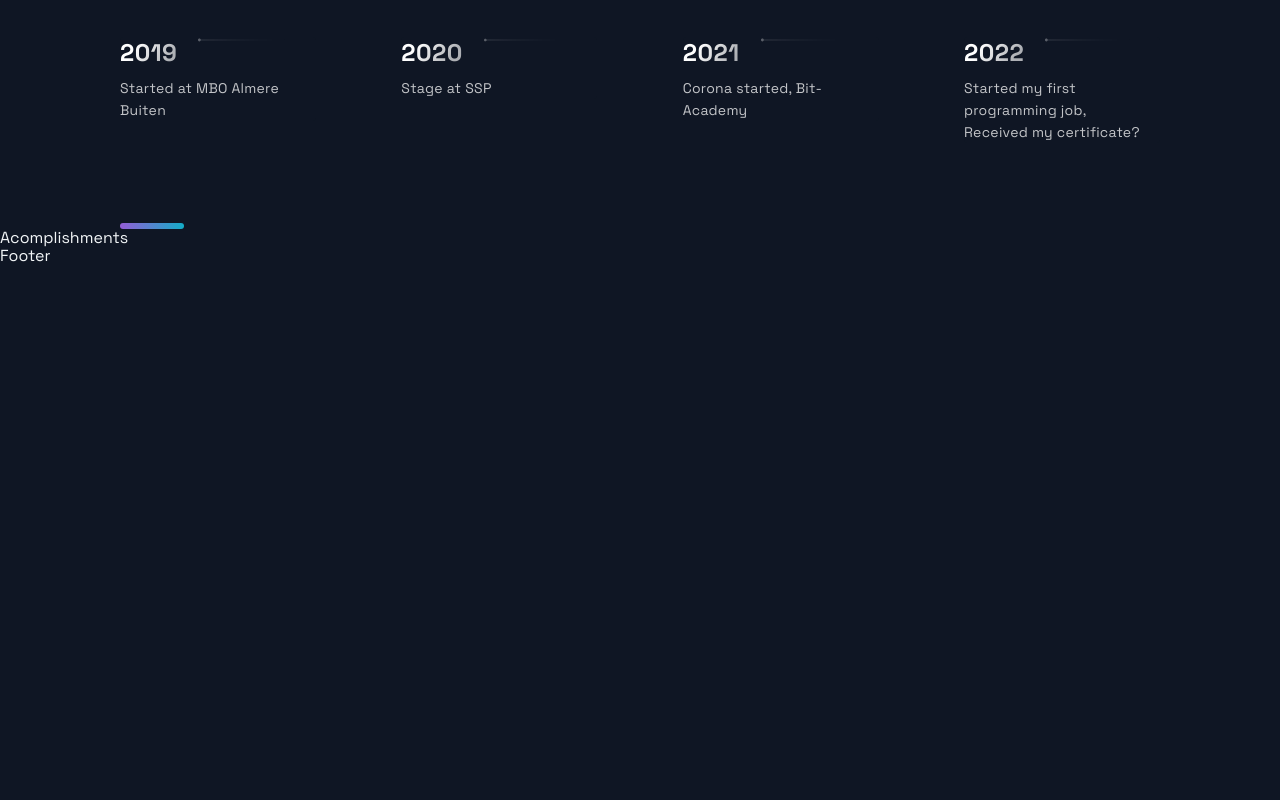
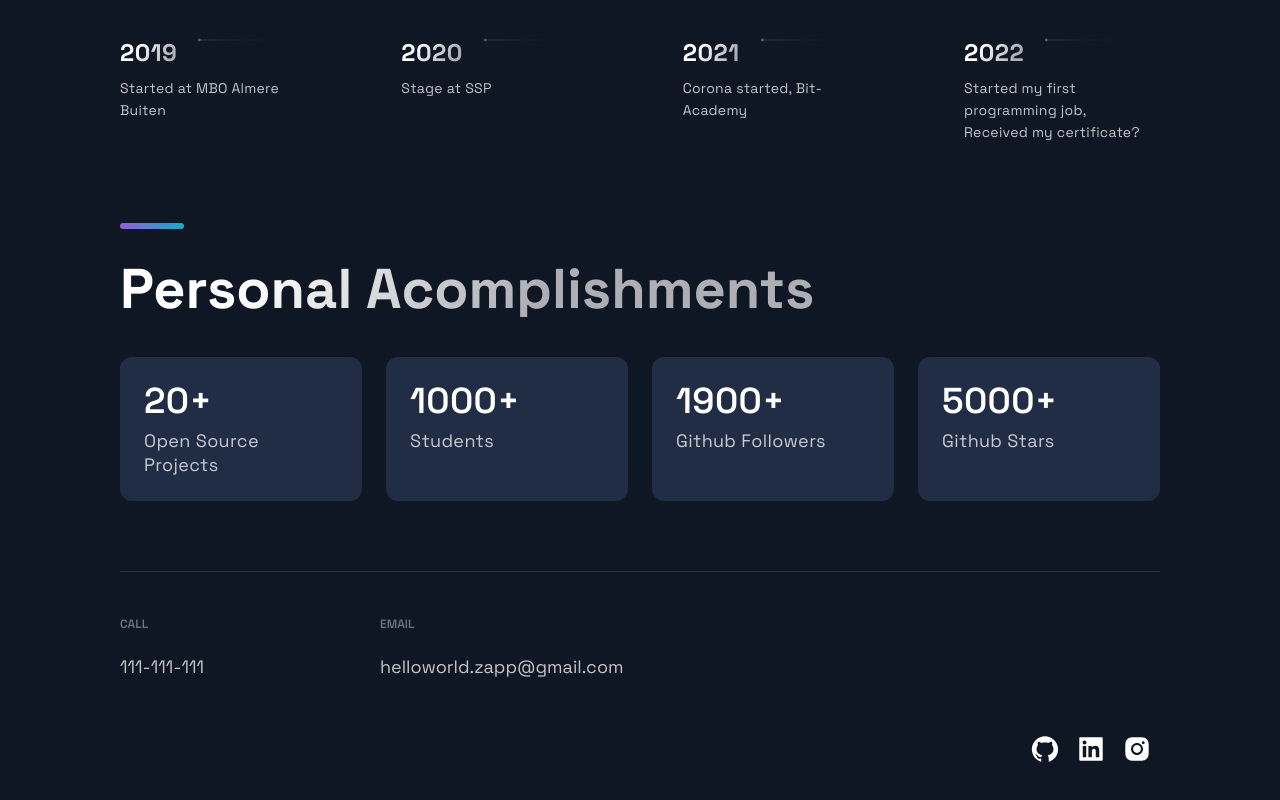
Before and after one commit to Zappyboy/portfolio-zapp, a Next.js app: page / in a window 1280 px wide. Shown: the part 2810-3610 px from the top of the page. Before the commit the page ends 3076 px from the top, so only its background shows below. Built offline with nearby package versions, Linux system fonts and the light colour scheme.

Commit message:
Acomplishments + footer

```diff
--- a/src/components/Acomplishments/Acomplishments.js
+++ b/src/components/Acomplishments/Acomplishments.js
@@ -11,9 +11,17 @@
 ];
 
 const Acomplishments = () => (
-  <div>
-    Acomplishments
-  </div>
+  <Section>
+    <SectionTitle>Personal Acomplishments</SectionTitle>
+    <Boxes>
+      {data.map((card, index)=>(
+        <Box key={index}>
+          <BoxNum>{card.number}+</BoxNum>
+          <BoxText>{card.text}</BoxText>
+        </Box>
+      ))}
+    </Boxes>
+  </Section>
 );
 
 export default Acomplishments;
--- a/src/components/Footer/Footer.js
+++ b/src/components/Footer/Footer.js
@@ -6,9 +6,34 @@
 
 const Footer = () => {
   return (
-    <div>
-      Footer
-    </div>
+    <FooterWrapper>
+      <LinkList>
+        <LinkColumn>
+          <LinkTitle>Call</LinkTitle>
+          <LinkItem href='tel:111-111-111'>111-111-111</LinkItem>
+        </LinkColumn>
+        <LinkColumn>
+          <LinkTitle>Email</LinkTitle>
+          <LinkItem href='mailto:helloworld.zapp@gmail.com'>helloworld.zapp@gmail.com</LinkItem>
+        </LinkColumn>
+      </LinkList>
+      <SocialIconsContainer>
+        <CompanyContainer>
+          <Slogan></Slogan>
+        </CompanyContainer>
+        <SocialContainer>
+          <SocialIcons href="https://github.com">
+            <AiFillGithub size="3rem"/>
+          </SocialIcons>
+          <SocialIcons href="https://linkedin.com">
+            <AiFillLinkedin size="3rem"/>
+          </SocialIcons>
+          <SocialIcons href="https://instagram.com">
+            <AiFillInstagram size="3rem"/>
+          </SocialIcons>
+        </SocialContainer>
+      </SocialIconsContainer>
+    </FooterWrapper>
   );
 };
 
```
